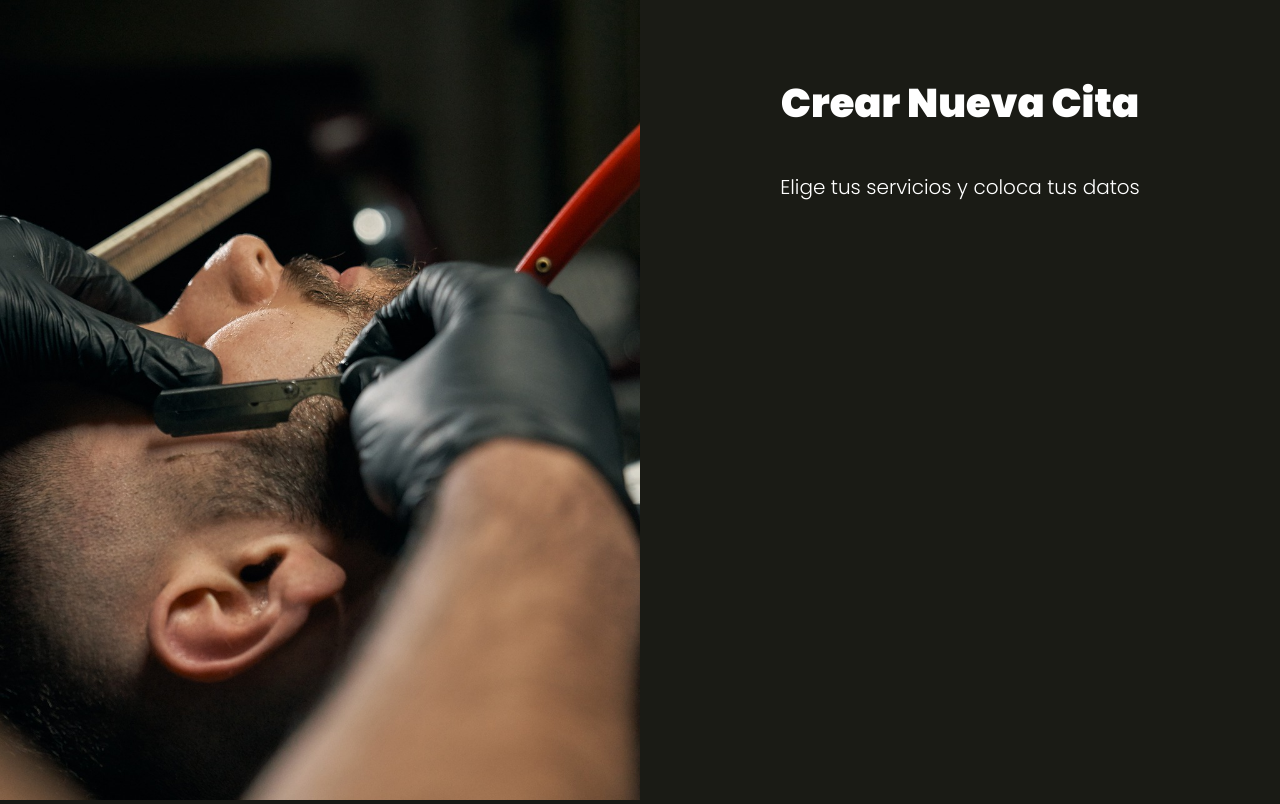
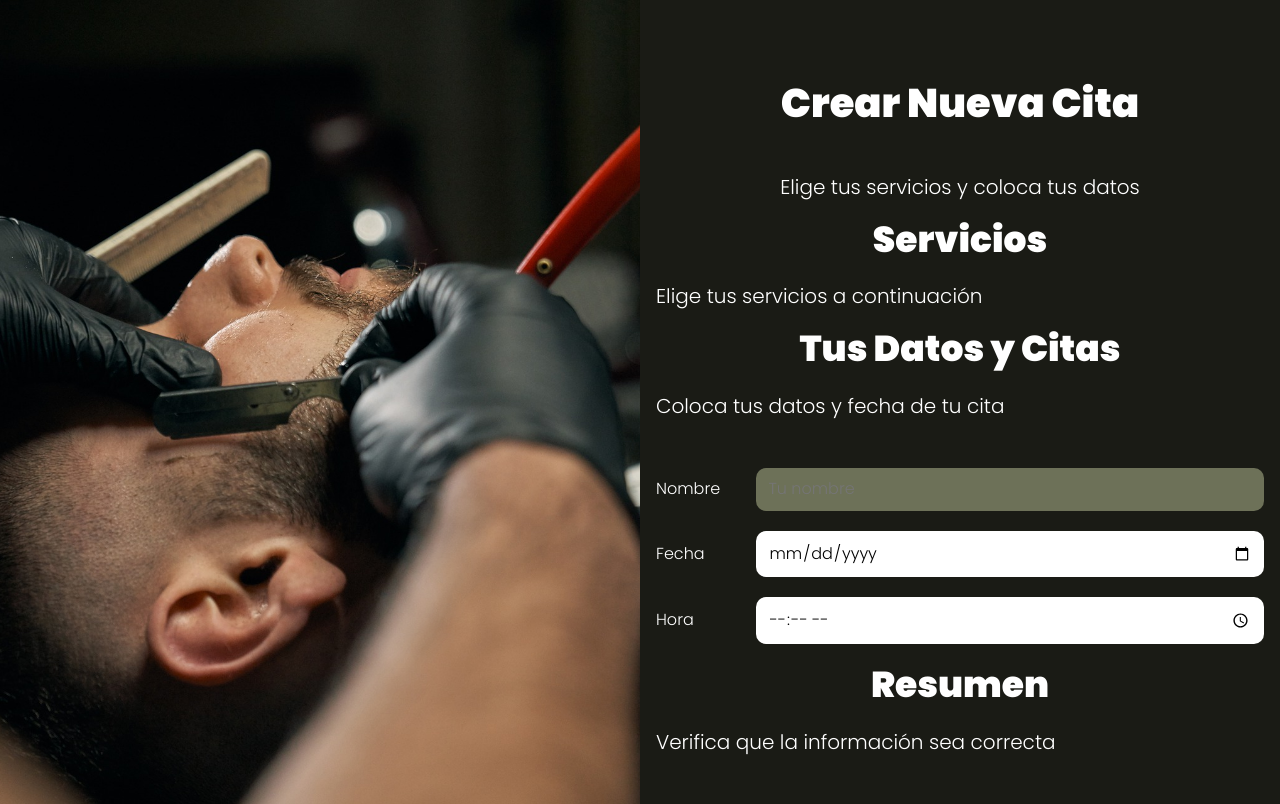
Before and after one commit to Perillos/barber_shop, a PHP site: template views/cita/index.php in a window 1280 px wide. Run offline with PHP 8.4, Linux system fonts and the light colour scheme; the template is opened without the code that fills it, so the values that code supplies are empty.

Commit message:
Agregados estilos para botón deshabilitado, autenticación de usuario y formulario de creación de cita

```diff
--- a/controllers/LoginController.php
+++ b/controllers/LoginController.php
@@ -27,7 +27,9 @@ class LoginController
                         $usuario->comprobarVerificado() &&
                         $usuario->comprobarPassword($auth->password)
                     ) {
+                        // Autenticar el usuario
                         session_start();
+
                         $_SESSION['id'] = $usuario->id;
                         $_SESSION['nombre_completo'] = $usuario->nombre . " " . $usuario->apellido;
                         $_SESSION['email'] = $usuario->email;
--- a/src/scss/componentes/_formulario.scss
+++ b/src/scss/componentes/_formulario.scss
@@ -21,5 +21,10 @@
         border: none;
         padding: calc(v.$separacion / 4);
         border-radius: 1rem;
+
+        &:disabled {
+            background-color: lighten(v.$negro, 30%);
+            color: v.$blanco;
+        }
     }
 }
--- a/views/cita/index.php
+++ b/views/cita/index.php
@@ -1,2 +1,33 @@
 <h1 class="nombre-pagina">Crear Nueva Cita</h1>
 <p class="descripcion-pagina">Elige tus servicios y coloca tus datos</p>
+
+<div id="app">
+    <div id="paso-1" class="seccion">
+        <h2>Servicios</h2>
+        <p>Elige tus servicios a continuación</p>
+        <div id="servicios" class="listado-servicios"></div>
+    </div>
+    <div id="paso-2" class="seccion">
+        <h2>Tus Datos y Citas</h2>
+        <p>Coloca tus datos y fecha de tu cita</p>
+
+        <form class="formulario">
+            <div class="campo">
+                <label for="nombre">Nombre</label>
+                <input id="nombre" type="text" placeholder="Tu nombre" value="<?php echo $nombre ?>" disabled />
+            </div>
+            <div class="campo">
+                <label for="fecha">Fecha</label>
+                <input id="fecha" type="date" />
+            </div>
+            <div class="campo">
+                <label for="hora">Hora</label>
+                <input id="hora" type="time" />
+            </div>
+        </form>
+    </div>
+    <div id="paso-3" class="seccion">
+        <h2>Resumen</h2>
+        <p>Verifica que la información sea correcta</p>
+    </div>
+</div>
```
Also changed, not shown: public/build/css/app.css, 1 other file.
